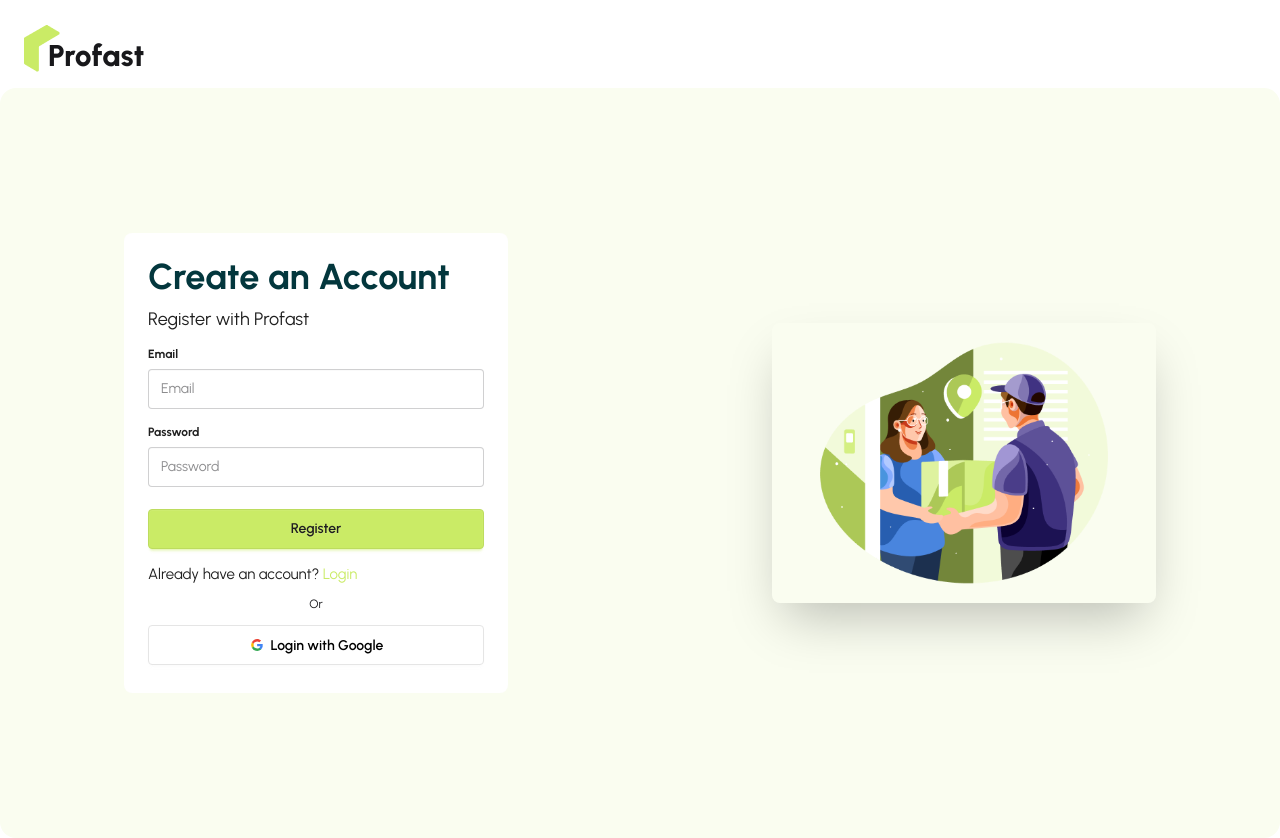
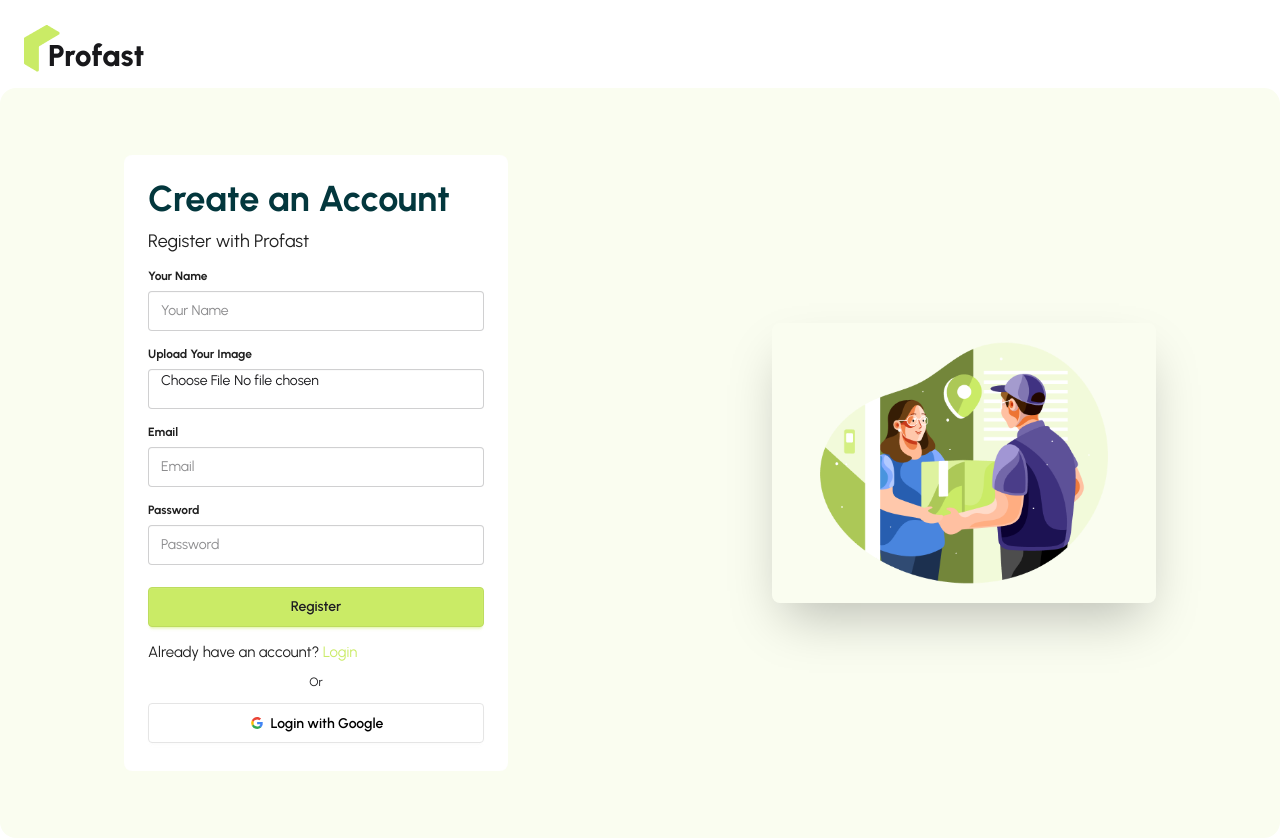
Before and after one commit to islamemon59/zap-shift-client, a React (Vite) app: page /register in a window 1280 px wide. Built offline with nearby package versions, Linux system fonts and the light colour scheme; no server answers.

Commit message:
user data added database axios interceptors added firebase set on headers

```diff
--- /dev/null
+++ b/src/Api/ImageUploadApi.js
@@ -0,0 +1,11 @@
+import axios from "axios";
+
+export const uploadImage = async (imageData) => {
+  const formData = new FormData();
+  formData.append("image", imageData);
+  const { data } = await axios.post(
+    `https://api.imgbb.com/1/upload?key=${import.meta.env.VITE_IMAGE_API_KEY}`,
+    formData
+  );
+  return data?.data?.display_url;
+};
--- a/src/Context/AuthProvider.jsx
+++ b/src/Context/AuthProvider.jsx
@@ -7,10 +7,11 @@ import {
   signInWithEmailAndPassword,
   signInWithPopup,
   signOut,
+  updateProfile,
 } from "firebase/auth";
 import { auth } from "../Firebase/Firebase.config";
 
-const provider = new GoogleAuthProvider()
+const provider = new GoogleAuthProvider();
 
 const AuthProvider = ({ children }) => {
   const [user, setUser] = useState(null);
@@ -27,8 +28,15 @@ const AuthProvider = ({ children }) => {
   };
 
   const signInWithGoogle = () => {
-   return signInWithPopup(auth, provider)
-  }
+    return signInWithPopup(auth, provider);
+  };
+
+  const updateUserProfile = (name, image) => {
+    return updateProfile(auth.currentUser, {
+      displayName: name,
+      photoURL: image,
+    });
+  };
 
   const signOutUser = () => {
     setLoading(true);
@@ -38,7 +46,7 @@ const AuthProvider = ({ children }) => {
   useEffect(() => {
     const unsubscribe = onAuthStateChanged(auth, (currentUser) => {
       setUser(currentUser);
-      console.log(currentUser);
+      console.log("Current User", currentUser);
       setLoading(false);
     });
 
@@ -55,7 +63,8 @@ const AuthProvider = ({ children }) => {
     createUser,
     signInUser,
     signOutUser,
-    signInWithGoogle
+    signInWithGoogle,
+    updateUserProfile
   };
   return <AuthContext value={userInfo}>{children}</AuthContext>;
 };
--- /dev/null
+++ b/src/Hooks/AxiosSecure/UseAxios.jsx
@@ -0,0 +1,12 @@
+import axios from 'axios';
+import React from 'react';
+
+const axiosInstance = axios.create({
+    baseURL: "http://localhost:5000/"
+})
+
+const UseAxios = () => {
+    return axiosInstance
+};
+
+export default UseAxios;
--- a/src/Hooks/AxiosSecure/UseAxiosSecure.jsx
+++ b/src/Hooks/AxiosSecure/UseAxiosSecure.jsx
@@ -1,12 +1,28 @@
-import axios from 'axios';
-import React from 'react';
+import axios from "axios";
+import React from "react";
+import AuthHook from "../AuthHook/AuthHook";
 
 const axiosSecure = axios.create({
-    baseURL: import.meta.env.VITE_URL,
-})
+  baseURL: import.meta.env.VITE_URL,
+});
 
 const UseAxiosSecure = () => {
-    return axiosSecure
+
+    const {user} = AuthHook()
+
+  axios.interceptors.request.use(
+     (config) => {
+      // Do something before request is sent
+      config.headers.Authorization = `Bearer ${user.accessToken}`
+      return config;
+    },
+     (error) => {
+      // Do something with request error
+      return Promise.reject(error);
+    }
+  );
+
+  return axiosSecure;
 };
 
 export default UseAxiosSecure;
--- a/src/Pages/Authentication/Register/Register.jsx
+++ b/src/Pages/Authentication/Register/Register.jsx
@@ -1,14 +1,18 @@
-import React from "react";
+import React, { useState } from "react";
 import { useForm } from "react-hook-form";
 import AuthHook from "../../../Hooks/AuthHook/AuthHook";
 import SocialLogin from "../SocialLogin/SocialLogin";
 import { Link, useLocation, useNavigate } from "react-router";
+import { uploadImage } from "../../../Api/ImageUploadApi";
+import UseAxios from "../../../Hooks/AxiosSecure/UseAxios";
 
 const Register = () => {
-  const { createUser } = AuthHook();
+  const { createUser, updateUserProfile } = AuthHook();
   const navigate = useNavigate();
   const location = useLocation();
   const from = location?.state || "/";
+  const [imageUrl, setImageUrl] = useState("");
+  const axiosInstance = UseAxios();
 
   const {
     register,
@@ -19,13 +23,47 @@ const Register = () => {
   const onsubmit = (data) => {
     console.log(data);
     createUser(data.email, data.password)
-      .then((res) => {
+      .then(async (res) => {
+        const userInfo = {
+          email: data.email,
+          role: "user",
+          created_at: new Date().toISOString(),
+          last_log_in: new Date().toISOString(),
+        };
+
+        try {
+          const { data } = await axiosInstance.post("users", userInfo);
+          console.log(data);
+        } catch (err) {
+          console.log(err.message);
+        }
+
+        updateUserProfile(data?.name, imageUrl)
+          .then((res) => {
+            console.log("user profile Updated", res);
+          })
+          .catch((err) => {
+            console.log(err);
+          });
         console.log(res);
         navigate(from);
       })
       .catch((error) => {
         console.log(error.message);
       });
+  };
+
+  const handleUploadImage = async (e) => {
+    const image = e.target.files[0];
+    console.log(image);
+
+    try {
+      const imageData = await uploadImage(image);
+      console.log(imageData);
+      setImageUrl(imageData);
+    } catch (err) {
+      console.log(err.message);
+    }
   };
 
   return (
@@ -38,6 +76,26 @@ const Register = () => {
         <form autoComplete="off" onSubmit={handleSubmit(onsubmit)}>
           <fieldset className="fieldset">
             <label className="label font-bold text-primary-content">
+              Your Name
+            </label>
+            <input
+              autoComplete="off"
+              type="text"
+              {...register("name", { required: true })}
+              className="input mb-2 w-full"
+              placeholder="Your Name"
+            />
+            <label className="label font-bold text-primary-content">
+              Upload Your Image
+            </label>
+            <input
+              onChange={handleUploadImage}
+              autoComplete="off"
+              type="file"
+              className="input mb-2 w-full"
+              placeholder="Upload Your Image"
+            />
+            <label className="label font-bold text-primary-content">
               Email
             </label>
             <input
@@ -47,7 +105,7 @@ const Register = () => {
               className="input mb-2 w-full"
               placeholder="Email"
             />
-            {errors.password?.type === "required" && (
+            {errors.email?.type === "required" && (
               <span className="text-error font-semibold text-sm mt-1">
                 This field is required
               </span>
--- a/src/Pages/Authentication/SocialLogin/SocialLogin.jsx
+++ b/src/Pages/Authentication/SocialLogin/SocialLogin.jsx
@@ -1,16 +1,33 @@
 import React from "react";
 import AuthHook from "../../../Hooks/AuthHook/AuthHook";
 import { useLocation, useNavigate } from "react-router";
+import UseAxios from "../../../Hooks/AxiosSecure/UseAxios";
 
 const SocialLogin = () => {
   const { signInWithGoogle } = AuthHook();
   const navigate = useNavigate();
   const location = useLocation();
   const from = location?.state || "/";
+  const axiosInstance = UseAxios()
 
   const handleSocialLogin = () => {
     signInWithGoogle()
-      .then((res) => {
+      .then(async (res) => {
+        const result = res.user;
+        const userInfo = {
+          email: result.email,
+          role: "user",
+          created_at: new Date().toISOString(),
+          last_log_in: new Date().toISOString(),
+        };
+
+        try {
+          const { data } = await axiosInstance.post("users", userInfo);
+          console.log(data);
+        } catch (err) {
+          console.log(err.message);
+        }
+
         console.log(res);
         navigate(from);
       })
@@ -24,6 +41,7 @@ const SocialLogin = () => {
       <p>Or</p>
       {/* Google */}
       <button
+      type="button"
         onClick={handleSocialLogin}
         className="btn bg-white text-black border-[#e5e5e5] w-full"
       >
```
